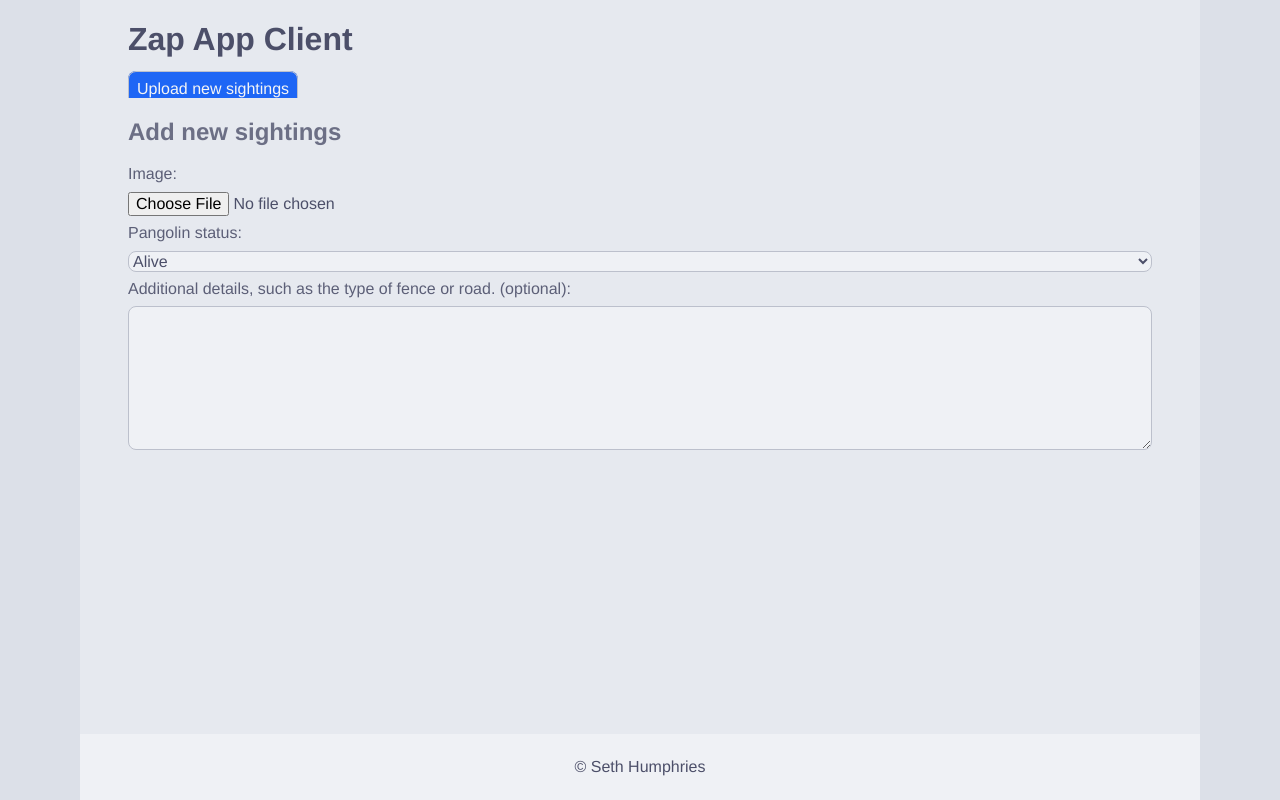
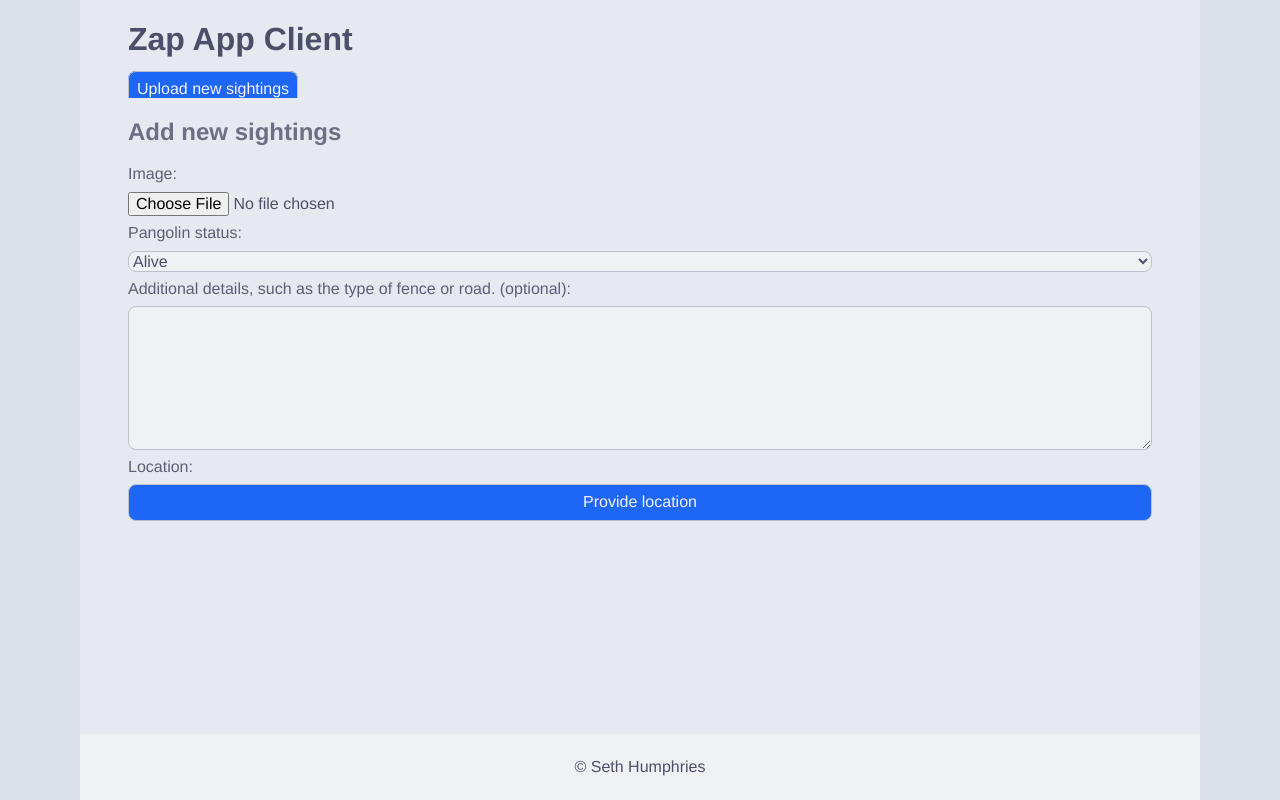
Before and after one commit to EnergeticBark/ci609, a SvelteKit app in the folder client/: page /upload in a window 1280 px wide. Built offline with nearby package versions, Linux system fonts and the light colour scheme.

Commit message:
Get geolocation and timestamp.

```diff
--- a/client/src/routes/upload/+page.svelte
+++ b/client/src/routes/upload/+page.svelte
@@ -1,4 +1,14 @@
 <script>
+    let position = $state.raw(null);
+    let positionError = $state("");
+
+    function getGeolocation() {
+        navigator.geolocation.getCurrentPosition(
+            (currentPosition) => position = currentPosition,
+            (error) => positionError = error.message,
+            { enableHighAccuracy: true }
+        );
+    }
 </script>
 
 <main>
@@ -21,10 +31,25 @@
         </select>
         <label for="notes">Additional details, such as the type of fence or road. (optional):</label>
         <textarea id="notes"></textarea>
+        <label for="location">Location:</label>
+        <button id="location" onclick={getGeolocation}>Provide location</button>
+        {#if positionError !== ""}<p>{positionError}</p>{/if}
+        {#if position}
+            <p>Latitude: {position.coords.latitude}</p>
+            <p>Longitude: {position.coords.longitude}</p>
+            <p>Accuracy: {position.coords.accuracy}</p>
+            <p>Time: {position.timestamp}</p>
+        {/if}
     </form>
 </main>
 
 <style>
+    form {
+        display: flex;
+        flex-direction: column;
+        gap: 0.5rem;
+    }
+
     select, textarea {
         border-radius: 0.5rem;
         border: 1px solid var(--surface-1);
@@ -38,9 +63,17 @@
         padding: 0.5rem;
     }
 
-    form {
-        display: flex;
-        flex-direction: column;
-        gap: 0.5rem;
+    button {
+        border-radius: 0.5rem;
+        border: 1px solid var(--surface-1);
+        background-color: var(--blue);
+        color: whitesmoke;
+        padding: 0.5rem;
+    }
+
+    button:hover {
+        cursor: pointer;
+        background-color: var(--blue-hover);
+        color: #fff;
     }
 </style>
```
